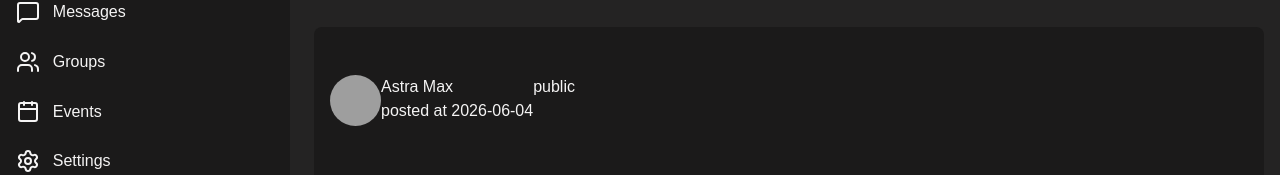
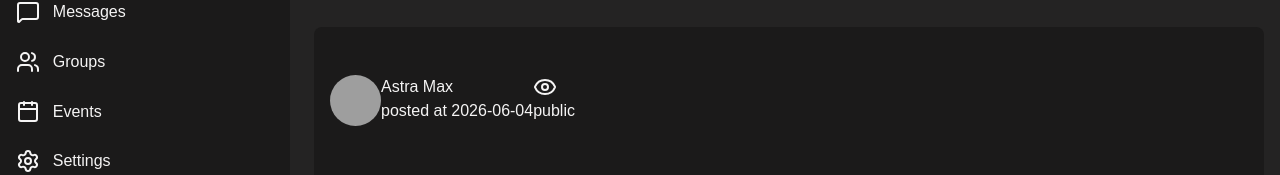
Before and after one commit to Astra-max/social-app, a Next.js app in the folder front-end/: page / in a window 1280 px wide. Shown: the part 320-495 px from the top of the page. Built offline with nearby package versions, Linux system fonts and the light colour scheme; grey boxes are pictures that could not be loaded.

Commit message:
feat: called usrinteractions component to userpost component and passed required props

```diff
--- a/front-end/components/post/post.tsx
+++ b/front-end/components/post/post.tsx
@@ -3,12 +3,13 @@
 import UserProfileImage from "../header/profile/userProfile";
 import style from "@/styles/post.module.css";
 import { Button } from "../ui/button";
-import { ButtonData, PostData } from "@/types";
+import { ButtonData } from "@/types";
 import { createPostBtn } from "@/styles/style";
-import { Clapperboard, Image as LucideImage } from "lucide-react";
+import { Clapperboard, Eye, LockIcon, Image as LucideImage } from "lucide-react";
 import { allPostData } from "@/dummy";
 import Image from "next/image";
 import { CSSProperties } from "react";
+import { PostInteractions } from "./interactions";
 
 const data: ButtonData = {
   text: "create post",
@@ -63,10 +64,13 @@ export function MapAllPost() {
           fullName={data.fullName}
           status={data.status}
           datePosted={data.timePosted}
+          privacy={data.status}
         />
         <UserPostContent
           description={data.description}
           postImage={data.postImage}
+          likes={data.likes}
+          comments={data.comments}
         />
       </div>
     );
@@ -78,6 +82,7 @@ interface Props {
   fullName: string;
   status: string;
   datePosted: string;
+  privacy: string;
 }
 
 export function UserPostProfile({
@@ -85,17 +90,23 @@ export function UserPostProfile({
   fullName,
   status,
   datePosted,
+  privacy,
 }: Props) {
   return (
     <div className={style.postUserProfile}>
       <div className={style.userImageName}>
+
         <UserProfileImage url={userImage} />
-        <span>
+
+        <span className={style.userPostProfile}>
           <p>{fullName}</p>
           <p>posted at {datePosted}</p>
         </span>
       </div>
-      <div>{status}</div>
+      <div className={style.userPrivacy}>
+        {privacy === "public" ? <Eye /> : <LockIcon />}
+        {status}
+      </div>
     </div>
   );
 }
@@ -103,9 +114,11 @@ export function UserPostProfile({
 interface ContentInterface {
   description: string;
   postImage?: string;
+  likes: number;
+  comments: number;
 }
 
-export function UserPostContent({ description, postImage }: ContentInterface) {
+export function UserPostContent({ description, postImage, likes, comments }: ContentInterface) {
   const imageStyle: CSSProperties = {
     objectFit: "cover",
     borderRadius: "0.5rem",
@@ -117,7 +130,7 @@ export function UserPostContent({ description, postImage }: ContentInterface) {
         {postImage ? (
           <>
             <div>
-              <p>{description}</p>
+              <p className={style.postDesscription} >{description}</p>
             </div>
 
             <div className={style.postsImageCont}>
@@ -135,14 +148,18 @@ export function UserPostContent({ description, postImage }: ContentInterface) {
         )}
 
         <div>
-          <p>dummy interactions</p>
+          <PostInteractions comments={comments} likes={likes} />
         </div>
       </div>
     </div>
   );
 }
 
-export function PostDescriptionUI({ description }: ContentInterface) {
+interface DescProps {
+  description: string;
+}
+
+export function PostDescriptionUI({ description } : DescProps) {
   return (
     <div>
       <p className={style.shoutDescription}>{description}</p>
```
